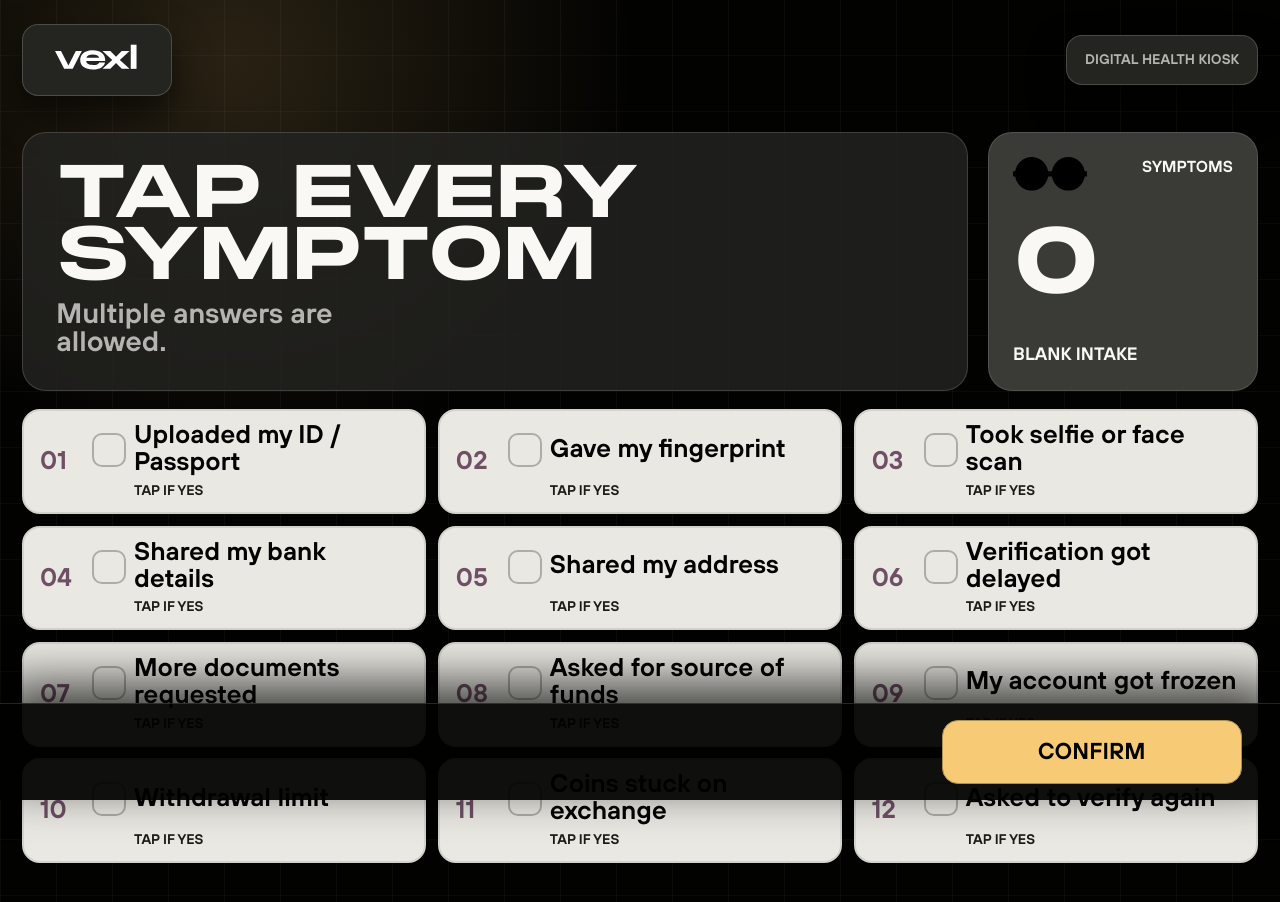
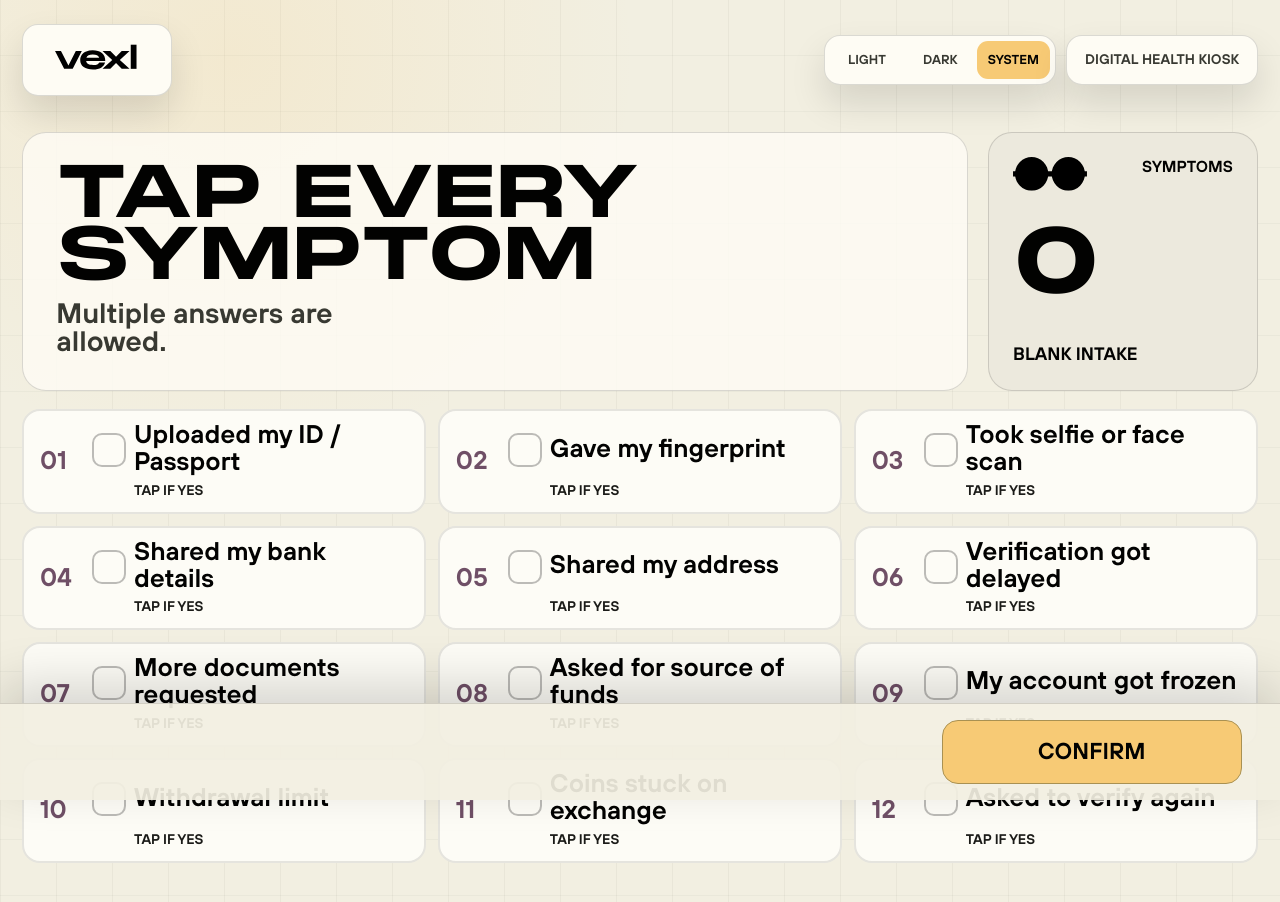
Before and after one commit to vexl-it/privacy-prescription-plan, a website built with Vite: page index.html in a window 1280 px wide. Both pictures are taken after a click on the button "CHECK MY HEALTH". Built offline with nearby package versions, Linux system fonts and the light colour scheme.

Commit message:
Add theme switcher

```diff
--- a/src/main.js
+++ b/src/main.js
@@ -1,11 +1,45 @@
 import './styles.css';
 
 const app = document.querySelector('#app');
+const THEME_STORAGE_KEY = 'vexl-privacy-clinic-theme-mode';
+const themeModes = ['light', 'dark', 'system'];
+const systemThemeQuery = window.matchMedia('(prefers-color-scheme: dark)');
 const state = {
   selected: new Set(),
   config: null,
   adviceVisible: false,
+  themeMode: getInitialThemeMode(),
 };
+
+function getInitialThemeMode() {
+  const savedMode = localStorage.getItem(THEME_STORAGE_KEY);
+  return themeModes.includes(savedMode) ? savedMode : 'system';
+}
+
+function getResolvedTheme() {
+  return state.themeMode === 'system'
+    ? systemThemeQuery.matches
+      ? 'dark'
+      : 'light'
+    : state.themeMode;
+}
+
+function applyTheme() {
+  const resolvedTheme = getResolvedTheme();
+  document.documentElement.dataset.theme = resolvedTheme;
+  document.documentElement.dataset.themeMode = state.themeMode;
+  document.documentElement.style.colorScheme = resolvedTheme;
+  document
+    .querySelector('meta[name="theme-color"]')
+    ?.setAttribute('content', resolvedTheme === 'dark' ? '#050604' : '#f4f1e8');
+}
+
+function setThemeMode(mode) {
+  state.themeMode = mode;
+  localStorage.setItem(THEME_STORAGE_KEY, mode);
+  applyTheme();
+  render();
+}
 
 async function loadConfig() {
   const [questionConfig, diagnosticConfig] = await Promise.all([
@@ -61,11 +95,37 @@ function renderHeader() {
       <div class="brand-lockup">
         <img class="logo" src="/assets/logos/vexl-logo-white.svg" alt="Vexl" />
       </div>
-      <div class="clinic-pill" aria-label="Clinic name">
-        ${state.config.diagnosticConfig.clinicName}
+      <div class="topbar-actions">
+        <div class="theme-switcher" aria-label="Color theme">
+          ${themeModes
+            .map(
+              (mode) => `
+                <button
+                  class="theme-option ${state.themeMode === mode ? 'is-active' : ''}"
+                  type="button"
+                  data-theme-mode="${mode}"
+                  aria-pressed="${state.themeMode === mode}"
+                >
+                  ${mode}
+                </button>
+              `,
+            )
+            .join('')}
+        </div>
+        <div class="clinic-pill" aria-label="Clinic name">
+          ${state.config.diagnosticConfig.clinicName}
+        </div>
       </div>
     </header>
   `;
+}
+
+function bindHeaderActions() {
+  app.querySelectorAll('[data-theme-mode]').forEach((button) => {
+    button.addEventListener('click', (event) => {
+      setThemeMode(event.currentTarget.dataset.themeMode);
+    });
+  });
 }
 
 function renderStart() {
@@ -86,6 +146,7 @@ function renderStart() {
   `;
 
   app.querySelector('[data-action="start"]').addEventListener('click', () => goTo('intake'));
+  bindHeaderActions();
 }
 
 function renderIntake() {
@@ -144,6 +205,7 @@ function renderIntake() {
   });
 
   app.querySelector('[data-action="confirm"]').addEventListener('click', () => goTo('results'));
+  bindHeaderActions();
 }
 
 function renderResults() {
@@ -211,6 +273,7 @@ function renderResults() {
     state.adviceVisible = true;
     renderResults();
   });
+  bindHeaderActions();
 }
 
 function render() {
@@ -227,6 +290,13 @@ function render() {
 
 loadConfig()
   .then(() => {
+    applyTheme();
+    systemThemeQuery.addEventListener('change', () => {
+      if (state.themeMode === 'system') {
+        applyTheme();
+        render();
+      }
+    });
     window.addEventListener('hashchange', render);
     render();
   })
--- a/src/styles.css
+++ b/src/styles.css
@@ -56,11 +56,42 @@
   --mint-dark: oklch(42% 0.04 151);
   --line: oklch(38% 0.006 110);
   --paper-line: oklch(45% 0.006 110);
-  color: var(--paper);
-  background: var(--ink);
+  --page: var(--ink);
+  --page-text: var(--paper);
+  --page-muted: var(--paper-soft);
+  --surface: var(--panel);
+  --surface-raised: var(--panel-raised);
+  --surface-text: var(--paper);
+  --surface-muted: var(--paper-soft);
+  --surface-line: color-mix(in oklch, var(--paper) 18%, transparent);
+  --surface-shadow: color-mix(in oklch, var(--ink) 56%, transparent);
+  --footer-bg: color-mix(in oklch, var(--ink) 94%, transparent);
+  --footer-shadow: color-mix(in oklch, var(--ink) 78%, transparent);
+  --logo-filter: none;
+  --dark-icon-filter: invert(1);
+  color: var(--page-text);
+  background: var(--page);
   font-family: 'TT Satoshi', system-ui, sans-serif;
   font-synthesis: none;
   text-rendering: optimizeLegibility;
+}
+
+html[data-theme='light'] {
+  --page: oklch(95% 0.018 94);
+  --page-text: var(--ink);
+  --page-muted: oklch(33% 0.012 110);
+  --surface: oklch(99% 0.01 96);
+  --surface-raised: oklch(91% 0.018 96);
+  --surface-text: var(--ink);
+  --surface-muted: oklch(34% 0.012 110);
+  --surface-line: color-mix(in oklch, var(--ink) 14%, transparent);
+  --surface-shadow: color-mix(in oklch, var(--ink) 12%, transparent);
+  --footer-bg: color-mix(in oklch, var(--page) 92%, transparent);
+  --footer-shadow: color-mix(in oklch, var(--ink) 16%, transparent);
+  --logo-filter: invert(1);
+  --dark-icon-filter: none;
+  --paper-card: oklch(99% 0.008 96);
+  --paper-line: oklch(78% 0.012 96);
 }
 
 * {
@@ -69,7 +100,7 @@
 
 html {
   min-width: 320px;
-  background: var(--ink);
+  background: var(--page);
   overflow-x: hidden;
 }
 
@@ -80,9 +111,9 @@ body {
   overflow-x: hidden;
   background:
     radial-gradient(circle at 18% 6%, color-mix(in oklch, var(--acid) 16%, transparent), transparent 29%),
-    linear-gradient(90deg, color-mix(in oklch, var(--paper) 4%, transparent) 1px, transparent 1px),
-    linear-gradient(0deg, color-mix(in oklch, var(--paper) 3%, transparent) 1px, transparent 1px),
-    var(--ink);
+    linear-gradient(90deg, color-mix(in oklch, var(--page-text) 4%, transparent) 1px, transparent 1px),
+    linear-gradient(0deg, color-mix(in oklch, var(--page-text) 3%, transparent) 1px, transparent 1px),
+    var(--page);
   background-size: auto, 56px 56px, 56px 56px, auto;
 }
 
@@ -107,7 +138,7 @@ body::after {
   pointer-events: none;
   background:
     repeating-linear-gradient(174deg, transparent 0 34px, color-mix(in oklch, var(--pink) 7%, transparent) 34px 35px),
-    linear-gradient(180deg, transparent 0%, color-mix(in oklch, var(--ink) 72%, transparent) 76%);
+    linear-gradient(180deg, transparent 0%, color-mix(in oklch, var(--page) 72%, transparent) 76%);
   content: '';
 }
 
@@ -147,11 +178,11 @@ input:focus-visible + .checkmark {
   display: inline-flex;
   align-items: center;
   min-height: 50px;
-  border: 1px solid color-mix(in oklch, var(--paper) 18%, transparent);
+  border: 1px solid var(--surface-line);
   border-radius: 16px;
-  background: var(--panel);
-  color: var(--paper);
-  box-shadow: 0 18px 36px color-mix(in oklch, var(--ink) 56%, transparent);
+  background: var(--surface);
+  color: var(--surface-text);
+  box-shadow: 0 18px 36px var(--surface-shadow);
 }
 
 .brand-lockup {
@@ -176,14 +207,55 @@ input:focus-visible + .checkmark {
 .logo {
   width: 118px;
   height: auto;
+  filter: var(--logo-filter);
 }
 
 .clinic-pill {
   justify-content: center;
   padding: 11px 18px;
-  background: var(--panel);
-  color: var(--paper-soft);
+  background: var(--surface);
+  color: var(--surface-muted);
   text-align: center;
+}
+
+.topbar-actions {
+  display: inline-flex;
+  align-items: center;
+  gap: 10px;
+}
+
+.theme-switcher {
+  display: inline-grid;
+  grid-template-columns: repeat(3, minmax(0, 1fr));
+  min-height: 50px;
+  padding: 5px;
+  border: 1px solid var(--surface-line);
+  border-radius: 16px;
+  background: var(--surface);
+  box-shadow: 0 18px 36px var(--surface-shadow);
+}
+
+.theme-option {
+  min-width: 72px;
+  min-height: 38px;
+  padding: 7px 11px;
+  border-radius: 11px;
+  background: transparent;
+  color: var(--surface-muted);
+  font-size: 13px;
+  font-weight: 900;
+  letter-spacing: 0;
+  text-transform: uppercase;
+  transition: background 180ms cubic-bezier(0.22, 1, 0.36, 1), color 180ms cubic-bezier(0.22, 1, 0.36, 1), transform 180ms cubic-bezier(0.22, 1, 0.36, 1);
+}
+
+.theme-option.is-active {
+  background: var(--acid);
+  color: var(--ink);
+}
+
+.theme-option:active {
+  transform: translateY(1px);
 }
 
 .start-shell {
@@ -208,14 +280,14 @@ input:focus-visible + .checkmark {
 
 .start-copy .eyebrow {
   margin: 0;
-  color: var(--paper-soft);
+  color: var(--page-muted);
   font-size: clamp(19px, 1.8vw, 28px);
 }
 
 .start-copy h1 {
   max-width: 10.5ch;
   margin: 0;
-  color: var(--paper);
+  color: var(--page-text);
   font-family: 'PP Monument', Impact, sans-serif;
   font-size: clamp(74px, 9vw, 132px);
   font-weight: 700;
@@ -258,10 +330,10 @@ input:focus-visible + .checkmark {
   overflow: hidden;
   min-height: clamp(156px, 18vh, 206px);
   padding: clamp(20px, 2.6vw, 34px);
-  border: 1px solid color-mix(in oklch, var(--paper) 16%, transparent);
+  border: 1px solid var(--surface-line);
   border-radius: 24px;
-  background: color-mix(in oklch, var(--panel) 82%, transparent);
-  color: var(--paper);
+  background: color-mix(in oklch, var(--surface) 82%, transparent);
+  color: var(--surface-text);
 }
 
 .eyebrow,
@@ -291,7 +363,7 @@ h2,
   z-index: 1;
   max-width: 11ch;
   margin: 0;
-  color: var(--paper);
+  color: var(--surface-text);
   font-size: clamp(54px, 5.7vw, 86px);
   font-weight: 700;
   line-height: 0.84;
@@ -302,7 +374,7 @@ h2,
   display: block;
   max-width: 18ch;
   margin-top: 12px;
-  color: var(--paper-soft);
+  color: var(--surface-muted);
   font-family: 'TT Satoshi', system-ui, sans-serif;
   font-size: clamp(24px, 2.2vw, 34px);
   font-weight: 700;
@@ -315,7 +387,7 @@ h2,
   z-index: 1;
   max-width: 690px;
   margin-bottom: 0;
-  color: var(--paper-soft);
+  color: var(--surface-muted);
   font-size: clamp(19px, 1.7vw, 27px);
   font-weight: 600;
   line-height: 1.08;
@@ -328,10 +400,10 @@ h2,
   min-height: clamp(156px, 18vh, 206px);
   margin: 0;
   padding: 24px;
-  border: 1px solid color-mix(in oklch, var(--paper) 13%, transparent);
+  border: 1px solid var(--surface-line);
   border-radius: 24px;
-  background: color-mix(in oklch, var(--paper) 12%, var(--panel));
-  color: var(--paper);
+  background: color-mix(in oklch, var(--surface-raised) 72%, var(--surface));
+  color: var(--surface-text);
 }
 
 .status-card-top {
@@ -343,6 +415,7 @@ h2,
 
 .status-card img {
   width: 74px;
+  filter: var(--dark-icon-filter);
 }
 
 .status-card p,
@@ -461,9 +534,9 @@ h2,
   justify-content: flex-end;
   gap: 12px;
   padding: 16px clamp(20px, 3vw, 44px);
-  border-top: 1px solid color-mix(in oklch, var(--paper) 14%, transparent);
-  background: color-mix(in oklch, var(--ink) 94%, transparent);
-  box-shadow: 0 -18px 52px color-mix(in oklch, var(--ink) 78%, transparent);
+  border-top: 1px solid var(--surface-line);
+  background: var(--footer-bg);
+  box-shadow: 0 -18px 52px var(--footer-shadow);
 }
 
 .primary-button,
@@ -485,9 +558,9 @@ h2,
 }
 
 .secondary-button {
-  border-color: color-mix(in oklch, var(--paper) 18%, transparent);
-  background: var(--panel-raised);
-  color: var(--paper);
+  border-color: var(--surface-line);
+  background: var(--surface-raised);
+  color: var(--surface-text);
 }
 
 .primary-button:active,
@@ -506,9 +579,9 @@ h2,
 .diagnosis-card,
 .clinic-note,
 .activation {
-  border: 1px solid color-mix(in oklch, var(--paper) 15%, transparent);
+  border: 1px solid var(--surface-line);
   border-radius: 24px;
-  color: var(--paper);
+  color: var(--surface-text);
   box-shadow: none;
 }
 
@@ -518,8 +591,8 @@ h2,
   min-height: min(58vh, 570px);
   padding: clamp(34px, 5vw, 74px);
   background:
-    repeating-linear-gradient(0deg, transparent 0 31px, color-mix(in oklch, var(--paper) 5%, transparent) 31px 32px),
-    var(--panel);
+    repeating-linear-gradient(0deg, transparent 0 31px, color-mix(in oklch, var(--surface-text) 5%, transparent) 31px 32px),
+    var(--surface);
 }
 
 .diagnosis-card::after {
@@ -551,7 +624,7 @@ h2,
 .diagnosis-card h1 {
   max-width: 100%;
   margin: 0;
-  color: var(--paper);
+  color: var(--surface-text);
   font-family: 'PP Monument', Impact, sans-serif;
   font-size: clamp(52px, 5.6vw, 92px);
   font-weight: 700;
@@ -571,10 +644,10 @@ h2,
   align-items: center;
   min-height: 38px;
   padding: 8px 12px;
-  border: 1px solid color-mix(in oklch, var(--paper) 13%, transparent);
+  border: 1px solid var(--surface-line);
   border-radius: 999px;
-  background: var(--ink);
-  color: var(--paper);
+  background: var(--page);
+  color: var(--page-text);
   font-size: 15px;
   font-weight: 900;
   text-transform: uppercase;
@@ -662,7 +735,7 @@ h2,
 .result-summary {
   max-width: 780px;
   margin: 20px 0 0;
-  color: var(--paper-soft);
+  color: var(--surface-muted);
   font-size: clamp(22px, 2.2vw, 32px);
   font-weight: 600;
   line-height: 1.12;
@@ -924,6 +997,11 @@ h2,
   .diagnosis-card {
     min-height: auto;
   }
+
+  .diagnosis-card::after {
+    position: static;
+    margin-top: 22px;
+  }
 }
 
 @media (max-width: 640px) {
@@ -937,9 +1015,22 @@ h2,
     align-items: stretch;
   }
 
+  .topbar-actions {
+    display: grid;
+    grid-template-columns: 1fr;
+  }
+
   .brand-lockup,
   .clinic-pill {
     justify-content: center;
+  }
+
+  .theme-switcher {
+    width: 100%;
+  }
+
+  .theme-option {
+    min-width: 0;
   }
 
   .hero-grid {
@@ -1084,11 +1175,6 @@ h2,
     padding: 24px;
   }
 
-  .diagnosis-card::after {
-    position: static;
-    margin-top: 22px;
-  }
-
   .diagnosis-card h1 {
     max-width: 100%;
     font-size: clamp(40px, 12vw, 58px);
```
